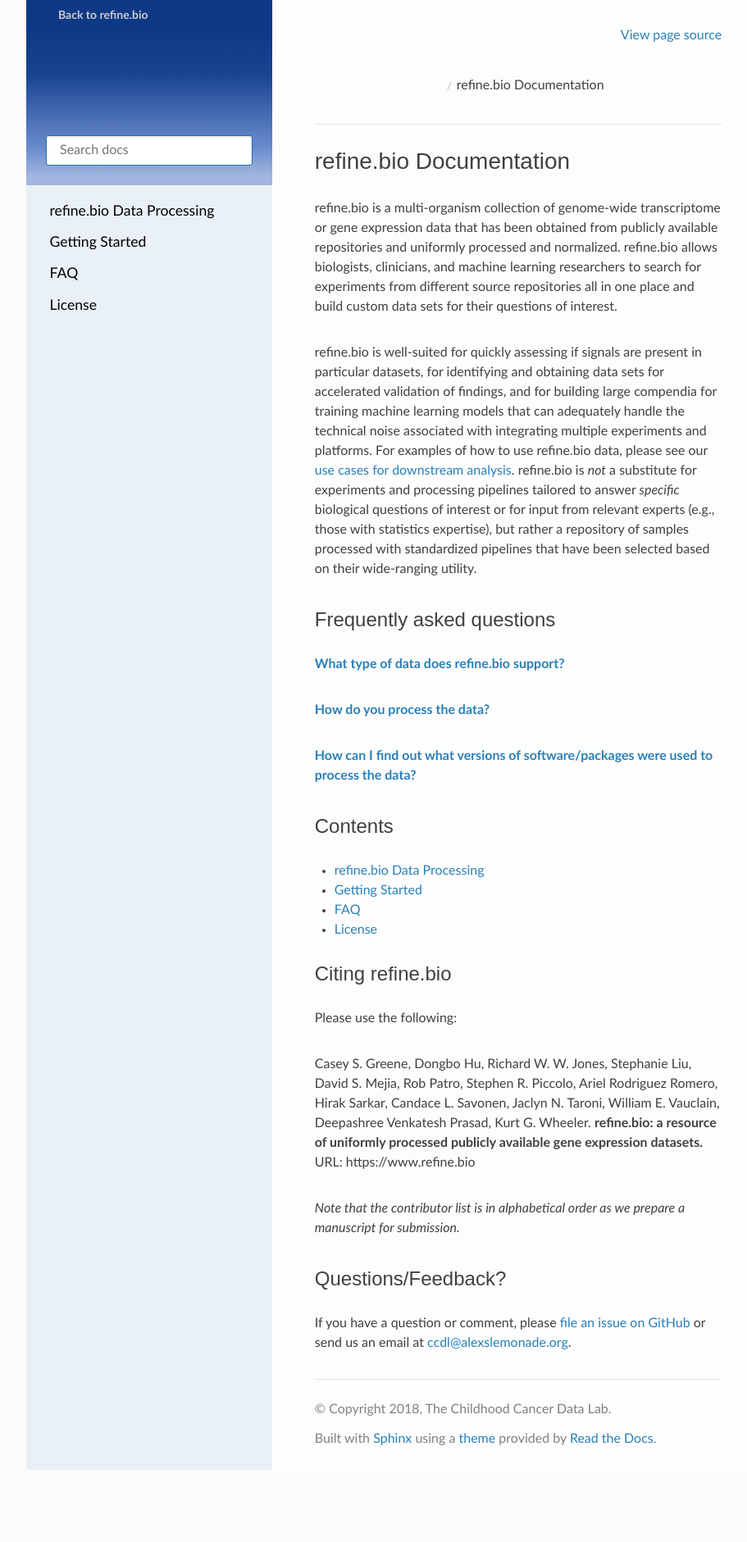
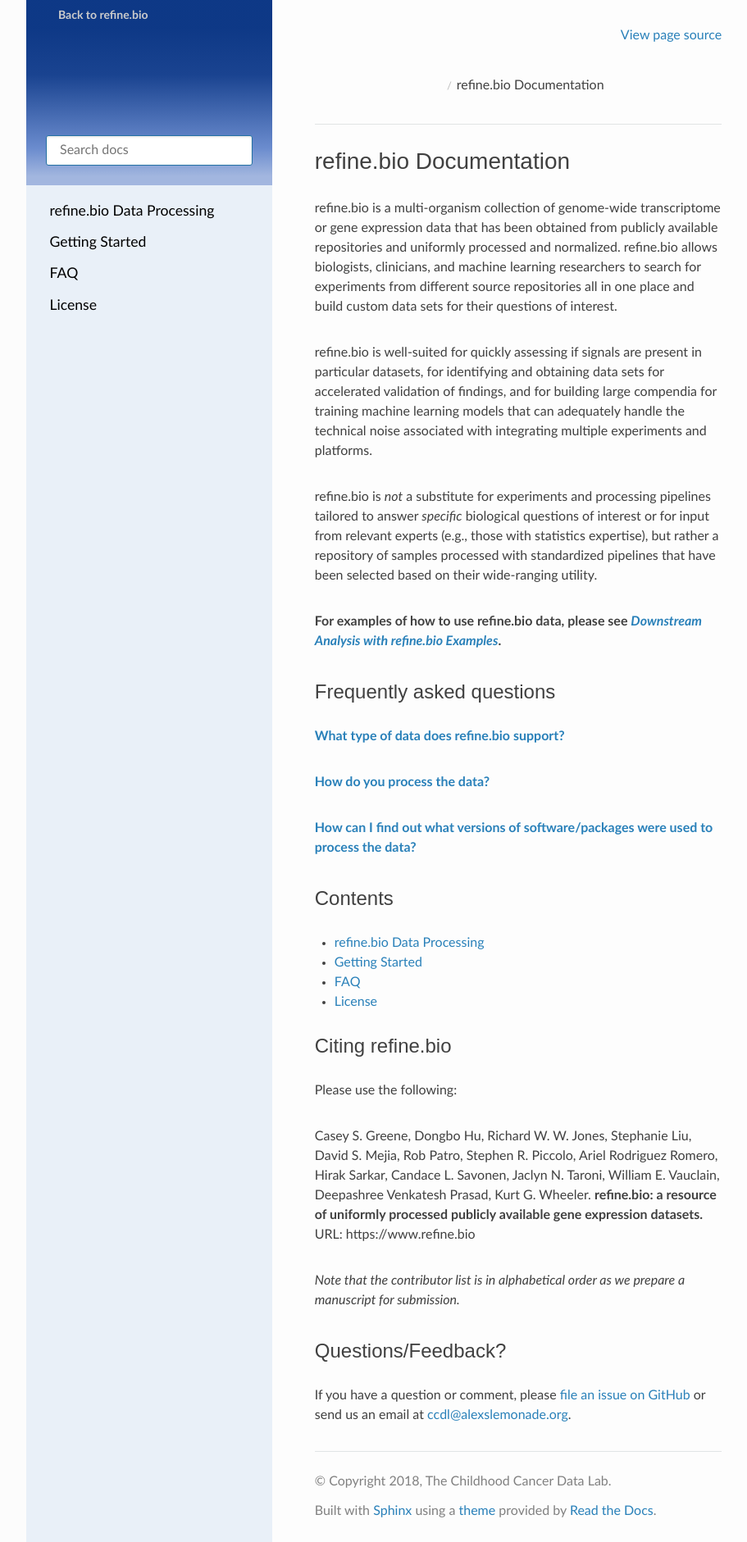
Before and after one commit to AlexsLemonade/refinebio-docs, a Sphinx documentation site: the page built from docs/index.md, in a window 1280 px wide. Shown: the whole page at 82% size, without its empty margins (158-1069 px from the left). Built offline with Sphinx 7.4.7 and the Read the Docs theme 2.0.0, drawn with Linux system fonts in a browser that asks for light colours; before the commit the page ends 1793 px from its top, so only the background shows below that.

Commit message:
Revise the "friendly welcome" too

```diff
--- a/docs/index.md
+++ b/docs/index.md
@@ -6,8 +6,10 @@
 refine.bio allows biologists, clinicians, and machine learning researchers to search for experiments from different source repositories all in one place and build custom data sets for their questions of interest.
 
 refine.bio is well-suited for quickly assessing if signals are present in particular datasets, for identifying and obtaining data sets for accelerated validation of findings, and for building large compendia for training machine learning models that can adequately handle the technical noise associated with integrating multiple experiments and platforms.
-For examples of how to use refine.bio data, please see our [use cases for downstream analysis](https://refinebio-docs.readthedocs.io/en/latest/main_text.html#use-cases-for-downstream-analysis).
+
 refine.bio is _not_ a substitute for experiments and processing pipelines tailored to answer _specific_ biological questions of interest or for input from relevant experts (e.g., those with statistics expertise), but rather a repository of samples processed with standardized pipelines that have been selected based on their wide-ranging utility.
+
+**For examples of how to use refine.bio data, please see [_Downstream Analysis with refine.bio Examples_](https://refinebio-docs.readthedocs.io/en/latest/main_text.html#downstream-analysis-with-refinebio-examples).**
 
 ### Frequently asked questions
 
```
